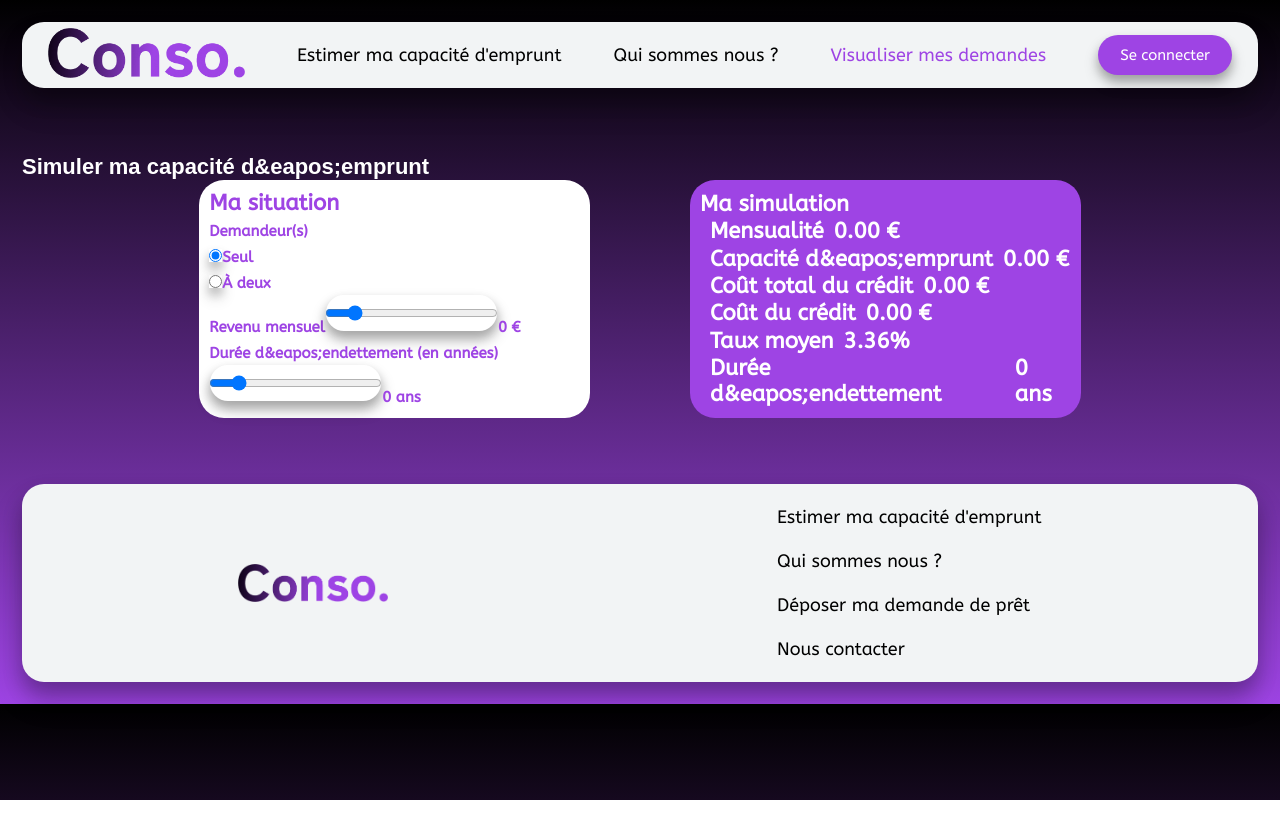
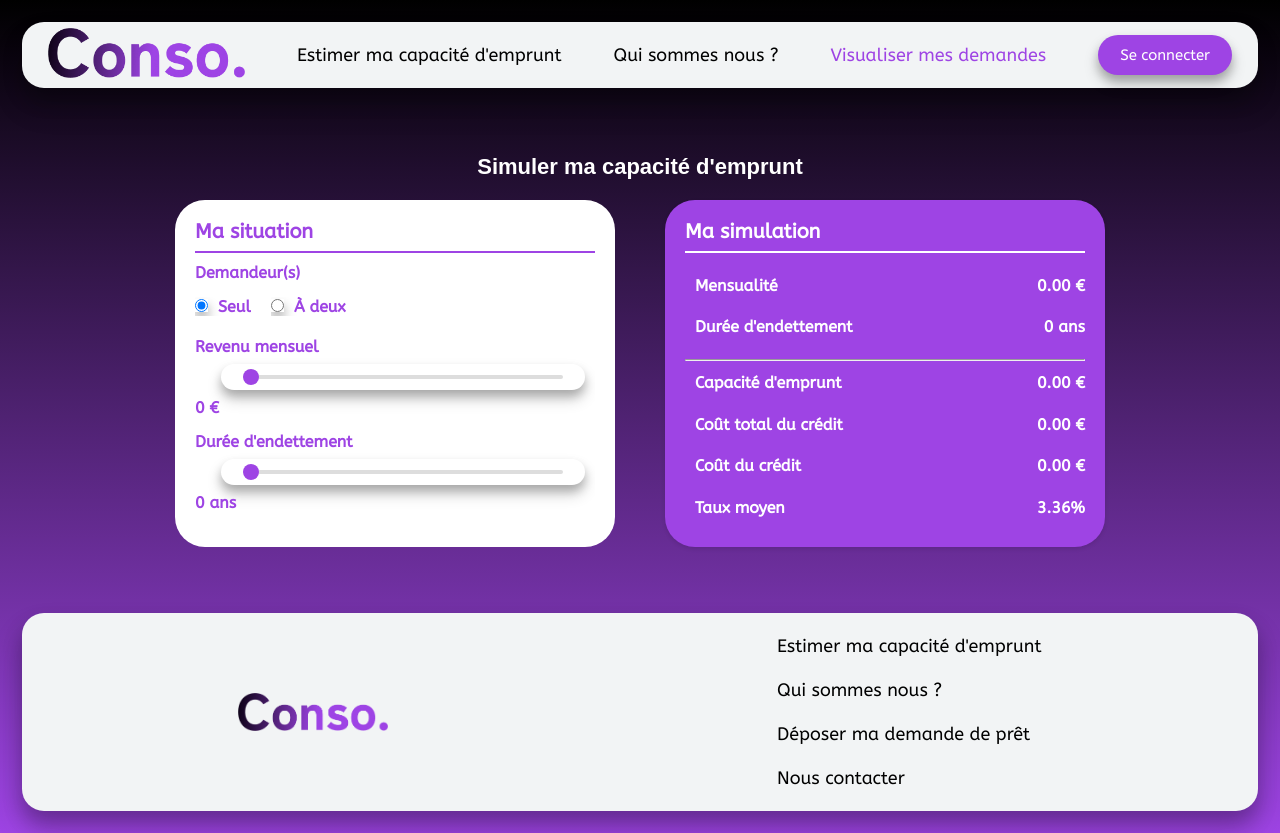
Before and after one commit to PaulZaman/Conso, a React (Vite) app in the folder conso-front/: page /loan_simulator in a window 1280 px wide. Before the commit the page ends 800 px from the top, so only its background shows below. Built offline with nearby package versions, Linux system fonts and the light colour scheme; no server answers.

Commit message:
merge marco-matthieu + détails

```diff
--- a/conso-front/src/components/Footer.jsx
+++ b/conso-front/src/components/Footer.jsx
@@ -8,7 +8,7 @@ export default function Footer(){
             <div className='footer_list'>
                 <a href='/loan_simulator'>Estimer ma capacité d&apos;emprunt</a>
                 <a href='/about'>Qui sommes nous ?</a>
-                <a href='/loan_application'>Déposer ma demande de prêt</a>
+                <a href='/loan_visualization'>Déposer ma demande de prêt</a>
                 <a href='mailto:matthieu.vichet@efrei.net'>Nous contacter</a>
             </div>
         </footer>
--- a/conso-front/src/components/visualizationUser.jsx
+++ b/conso-front/src/components/visualizationUser.jsx
@@ -44,7 +44,7 @@ export default function VisualizationUser(props) {
 VisualizationUser.propTypes = {
   applicationID: PropTypes.number.isRequired,
   bank: PropTypes.number.isRequired,
-  status: PropTypes.oneOf(['pending', 'approved', 'rejected']).isRequired,
+  status: PropTypes.oneOf(['pending', 'approved', 'refused']).isRequired,
   amount: PropTypes.number.isRequired,
   tenure: PropTypes.number.isRequired,
   datePostedUser: PropTypes.string.isRequired,
--- a/conso-front/src/pages/LoanSimulator.jsx
+++ b/conso-front/src/pages/LoanSimulator.jsx
@@ -1,4 +1,4 @@
-import { useState } from "react";
+import React, { useState } from "react";
 import Header from "../components/Header";
 import Footer from "../components/Footer";
 import "../style/LoanSimulator.css"; // Ajout de la feuille de style
@@ -22,14 +22,13 @@ export default function LoanSimulator() {
   return (
     <>
       <Header />
-      <h1>Simuler ma capacité d&eapos;emprunt</h1>
+      <h1>Simuler ma capacité d'emprunt</h1>
       <div className="loan-simulator-container">
         <div className="form-box">
           <h2>Ma situation</h2>
           <div>
-            <label>
-              Demandeur(s)
-              <div>
+            <label>Demandeur(s)</label>
+            <div className="radio-group">
               <label>
                 <input
                   type="radio"
@@ -40,8 +39,6 @@ export default function LoanSimulator() {
                 />
                 Seul
               </label>
-              </div>
-              <div>
               <label>
                 <input
                   type="radio"
@@ -53,7 +50,6 @@ export default function LoanSimulator() {
                 À deux
               </label>
             </div>
-            </label>
           </div>
           <div>
             <label>
@@ -70,7 +66,7 @@ export default function LoanSimulator() {
           </div>
           <div>
             <label>
-              Durée d&eapos;endettement (en années)
+              Durée d'endettement
               <input
                 type="range"
                 min="0"
@@ -88,25 +84,30 @@ export default function LoanSimulator() {
             <span>Mensualité</span>
             <span>{mensualite} €</span>
           </p>
+
           <p>
-            <span>Capacité d&eapos;emprunt</span>
+            <span>Durée d'endettement</span>
+            <span>{dureeEndettement} ans</span>
+          </p>
+          <hr className="separator" />
+          <p>
+            <span>Capacité d'emprunt</span>
             <span>{capaciteEmprunt} €</span>
           </p>
+
           <p>
             <span>Coût total du crédit</span>
             <span>{coutCredit} €</span>
           </p>
+
           <p>
             <span>Coût du crédit</span>
             <span>{coutDuCredit} €</span>
           </p>
+
           <p>
             <span>Taux moyen</span>
             <span>{tauxEmprunt}%</span>
-          </p>
-          <p>
-            <span>Durée d&eapos;endettement</span>
-            <span>{dureeEndettement} ans</span>
           </p>
         </div>
       </div>
--- a/conso-front/src/style/LoanSimulator.css
+++ b/conso-front/src/style/LoanSimulator.css
@@ -1,53 +1,201 @@
+
 .loan-simulator-container {
   display: flex;
   justify-content: center;
-    gap : 100px;
+  gap: 50px;
 }
 
 .form-box {
-    background-color: white;
-    border-radius: 25px;
-
-    display: flex;
-    flex-direction: column;
-    justify-content: space-around;
-    align-items: left;
-    padding: 10px;
-    width: 30%;
-    color:#9E44E4;
-    font-family: "Arial";
+  background-color: #ffffff;
+  border-radius: 30px;
+  padding: 20px;
+  width: 400px;
+  color: #9e44e4;
+  font-family: "Arial", sans-serif;
   font-weight: 900;
 }
 
+.form-box h2 {
+  font-size: 20px;
+  margin-bottom: 20px;
+  position: relative;
+}
+
+.form-box h2::before {
+  content: "";
+  position: absolute;
+  bottom: -10px;
+  left: 0;
+  width: 100%;
+  height: 2px;
+  background-color: #9e44e4;
+}
+
+.form-box label {
+  display: block;
+  margin-bottom: 15px;
+}
+
+.form-box input[type="radio"],
+.form-box input[type="range"] {
+  margin-right: 10px;
+}
+
+.form-box .radio-group label {
+  display: inline-block;
+  margin-right: 20px;
+}
+
 .results-box {
-    background-color: #9E44E4;
-    border-radius: 25px;
-    display: flex;
-    flex-direction: column;
-    justify-content: space-around;
-    align-items: flex-start;
-   /* je veux que les inputs soient équitablement répartis sur la largeur de la box
-    et qu'ils aient une marge de 10px entre eux */
-    padding: 10px;
-
-    color : white;
-    width: 30%;
-    font-family: "Arial";
+  background-color: #9e44e4;
+  border-radius: 30px;
+  padding: 20px;
+  width: 400px;
+  color: #ffffff;
+  font-family: "Arial", sans-serif;
   font-weight: 900;
 }
+
+.results-box h2 {
+  font-size: 20px;
+  margin-bottom: 20px;
+  position: relative;
+}
+
+.results-box h2::before {
+  content: "";
+  position: absolute;
+  bottom: -10px;
+  left: 0;
+  width: 100%;
+  height: 2px;
+  background-color: #ffffff;
+}
+
 .results-box p {
   display: flex;
   justify-content: space-between;
   align-items: center;
+  margin-bottom: 10px;
 }
 
 .results-box p span {
   margin-left: 10px;
 }
 
+.results-box p.result-text {
+  flex-wrap: wrap;
+}
+
 h1 {
+  font-family: "Arial", sans-serif;
+  font-weight: 900;
+  text-align: center;
+  margin-top: 30px;
+  margin-bottom: 20px;
+}
 
-    font-family: "Arial";
-    font-weight: 900;
+input[type="range"] {
+  width: 80%;
+  margin: 0 auto;
+  -webkit-appearance: none;
+  background: transparent;
+}
 
+input[type="range"]::-webkit-slider-runnable-track {
+  width: 100%;
+  height: 4px;
+  background: #dddddd;
+  border-radius: 2px;
+  box-shadow: none;
 }
+
+input[type="range"]::-webkit-slider-thumb {
+  -webkit-appearance: none;
+  width: 16px;
+  height: 16px;
+  background: #9e44e4;
+  border-radius: 50%;
+  cursor: pointer;
+  margin-top: -6px;
+  box-shadow: none;
+}
+
+input[type="range"]:focus {
+  outline: none;
+}
+
+input[type="range"]::-moz-range-track {
+  width: 100%;
+  height: 4px;
+  background: #dddddd;
+  border-radius: 2px;
+  box-shadow: none;
+}
+
+input[type="range"]::-moz-range-thumb {
+  width: 16px;
+  height: 16px;
+  background: #9e44e4;
+  border-radius: 50%;
+  cursor: pointer;
+  box-shadow: none;
+}
+
+input[type="range"]::-ms-track {
+  width: 80%;
+  height: 4px;
+  background: #dddddd;
+  border-radius: 2px;
+  box-shadow: none;
+}
+
+input[type="range"]::-ms-thumb {
+  width: 16px;
+  height: 16px;
+  background: #9e44e4;
+  border-radius: 50%;
+  cursor: pointer;
+  box-shadow: none;
+}
+
+.form-box label {
+  display: block;
+  margin-bottom: 15px;
+  font-size: 16px;
+}
+
+.results-box p span {
+  margin-left: 10px;
+  font-size: 16px;
+}
+
+.results-box {
+  display: flex;
+  flex-direction: column;
+  justify-content: space-between;
+  box-shadow: 0 2px 4px rgba(0, 0, 0, 0.1);
+}
+.form-box label {
+  display: block;
+  margin-bottom: 15px;
+  font-size: 16px;
+  overflow: hidden;
+}
+
+.form-box input[type="range"] {
+  display: block;
+  width: 80%;
+  -webkit-appearance: none;
+  background: transparent;
+  margin-top: 8px;
+  margin-bottom: 8px;
+}
+
+.results-box p {
+  display: flex;
+  justify-content: space-between;
+  align-items: center;
+  margin-bottom: 10px;
+  flex-wrap: wrap;
+}
--- a/conso-front/src/style/LoanVisualizationBankerModal.css
+++ b/conso-front/src/style/LoanVisualizationBankerModal.css
@@ -11,7 +11,7 @@
   justify-content: center;
 }
 .modal-content {
-  width: 400px;
+  width: fit-content;
   height: fit-content;
   background-color: #f2f4f5;
   border-radius: 1rem;
--- a/conso-front/src/style/LoanVisualizationModal.css
+++ b/conso-front/src/style/LoanVisualizationModal.css
@@ -1,4 +1,4 @@
-.modal-overlay {
+.modal-overlay- {
     position: fixed;
     top: 0;
     left: 0;
@@ -22,6 +22,6 @@
     justify-content:center;
     gap: 1rem
   }
-  .modal-content h1 {
+  .modal-content- h1 {
     color: black;
   }
--- a/conso-front/src/style/Profile.css
+++ b/conso-front/src/style/Profile.css
@@ -14,10 +14,14 @@
     display: flex;
     flex-direction: column;
     align-items: center;
+    justify-content: center;
+    text-align: center;
 }
 
 .sectionPair {
     display: flex;
+    align-items: center;
+    justify-content: center;
 }
 
 .profileInformation {
@@ -48,15 +52,19 @@
     flex-direction: column;
     align-items: center;
     justify-content: center;
+    text-align: center;
     color: white;
+    gap: 1rem;
+    color: black;
 }
 
 .bankerProfile h1 {
     font-size: 40px;
+    color: black;
 }
 
 .bankerProfile li {
-    list-style: square;
+    text-align: left;
     font-size: 15px;
 }
 
@@ -69,3 +77,29 @@
 .requiredDocumentBank {
     margin-top: 1rem;
 }
+
+.bankInfo{
+    display: flex;
+    flex-direction: column;
+    gap: 1rem;
+    background: #f2f4f5;
+    border-radius: 1rem;
+    padding: 1rem;
+    margin: 1rem;
+}
+.bankerInfo{
+    display: flex;
+    flex-direction: column;
+    gap: 1rem;
+    background: #f2f4f5;
+    border-radius: 1rem;
+    padding: 1rem;
+    margin: 1rem;
+}
+
+.bankerName {
+    display: flex;
+    flex-direction: row;
+    gap: 0.5rem;
+    justify-content: center;
+}
```
Also changed, not shown: conso-front/src/pages/LoanVisualization.jsx (+36 -6 lines), conso-front/src/pages/LoanVisualizationBanker.jsx (+62 -13 lines), conso-front/src/pages/Profile.jsx (+28 -38 lines). Lines whose indentation alone changed are shown as unchanged.
